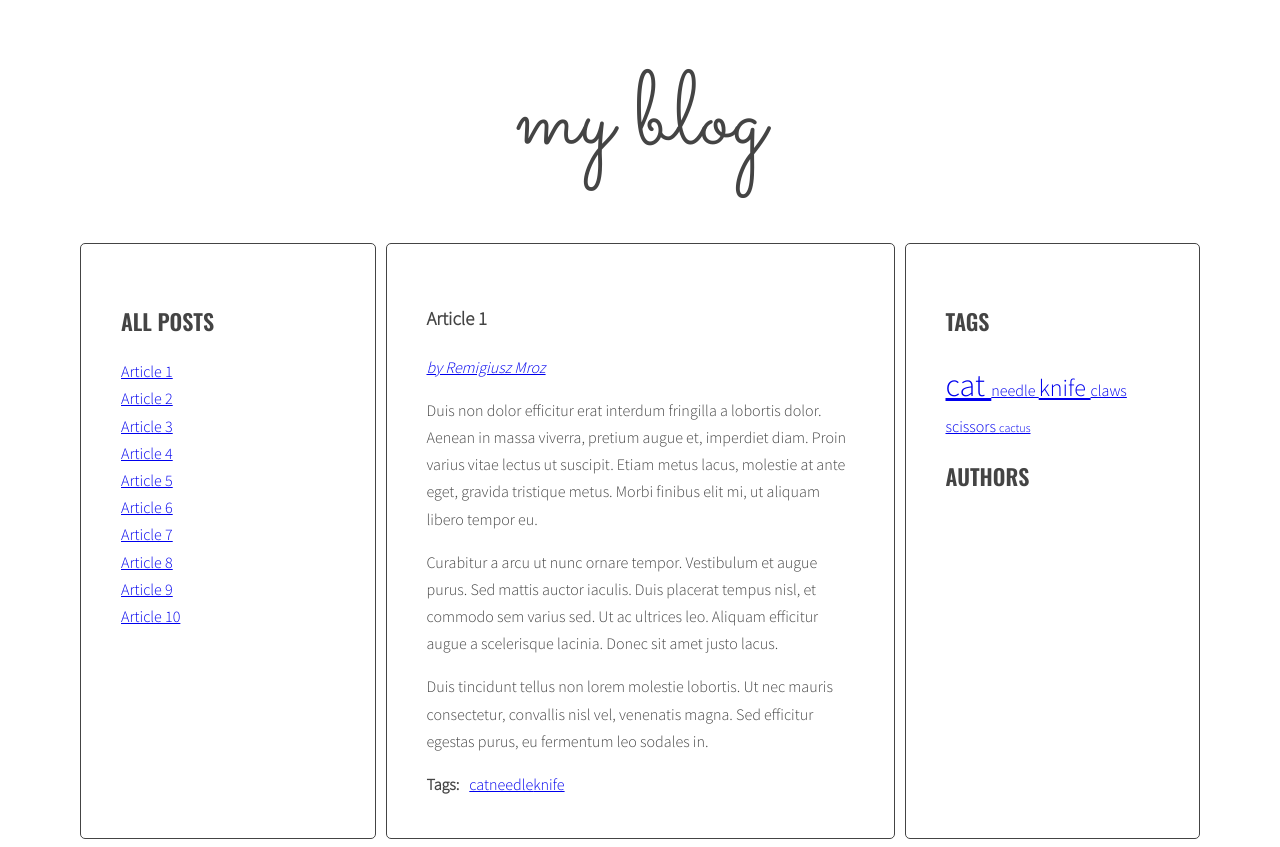
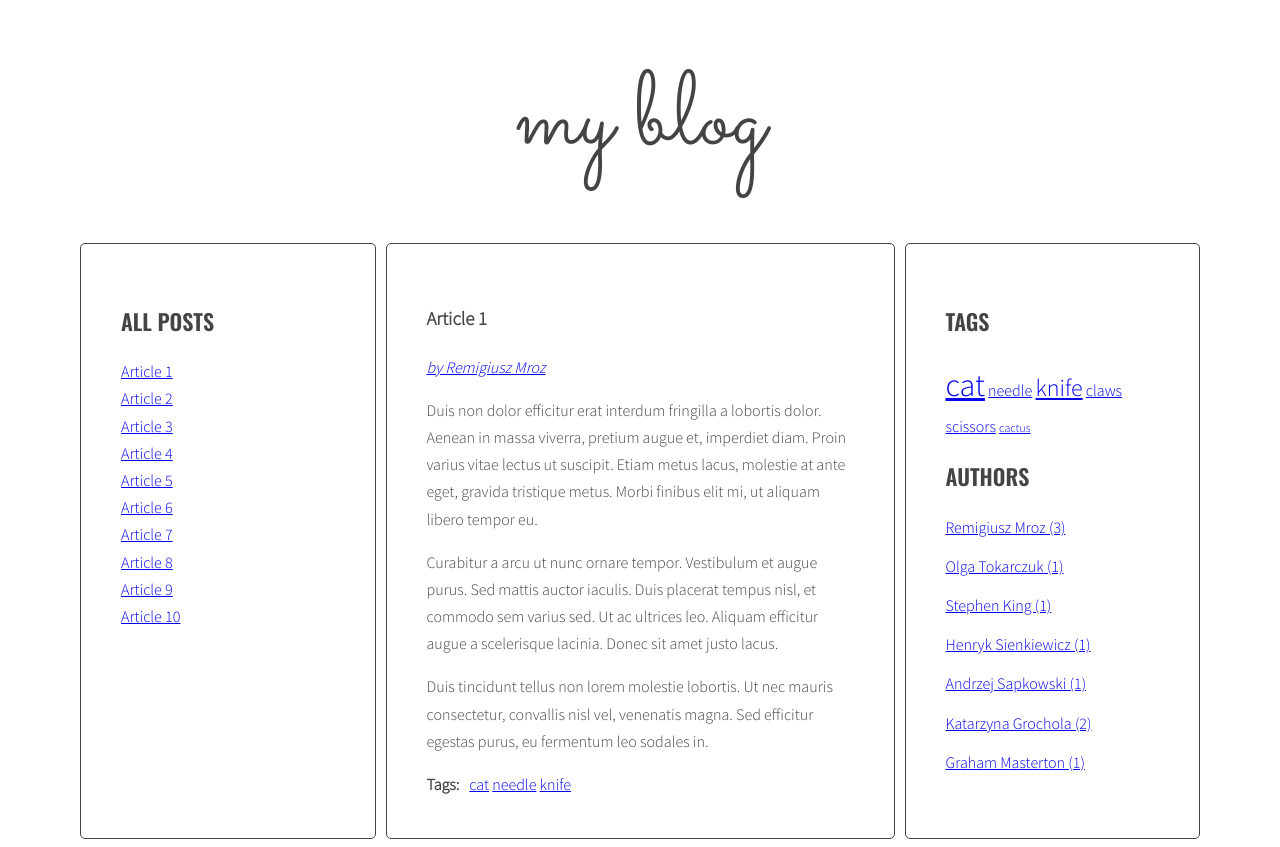
Before and after one commit to msm84/javascript-blog, a website: page index.html in a window 1280 px wide. Drawn offline with nearby package versions, Linux system fonts and the light colour scheme.

Commit message:
Ready - Handlebars is working.

```diff
--- a/index.html
+++ b/index.html
@@ -73,7 +73,7 @@
                             </ul>
                         </div>
                     </article>
-                    <article class="post" id="article-4" data-tags="claws cactus cat" data-author="Adam Mickiewicz">
+                    <article class="post" id="article-4" data-tags="claws cactus cat" data-author="Remigiusz Mroz">
                         <h3 class="post-title">Article 4</h3>
                         <p class="post-author">by </p>
                         <div class="post-content">
@@ -124,7 +124,7 @@
                             </ul>
                         </div>
                     </article>
-                    <article class="post" id="article-7" data-tags="cat cactus scissors needle knife claws" data-author="Katarzyna Bonda">
+                    <article class="post" id="article-7" data-tags="cat cactus scissors needle knife claws" data-author="Remigiusz Mroz">
                         <h3 class="post-title">Article 7</h3>
                         <p class="post-author">by </p>
                         <div class="post-content">
@@ -157,7 +157,7 @@
                             </ul>
                         </div>
                     </article>
-                    <article class="post" id="article-9" data-tags="knife claws cat scissors" data-author="Blanka Lipinska">
+                    <article class="post" id="article-9" data-tags="knife claws cat scissors" data-author="Katarzyna Grochola">
                         <h3 class="post-title">Article 9</h3>
                         <p class="post-author">by </p>
                         <div class="post-content">
@@ -207,6 +207,31 @@
             </main>
         </div>
     </div>
+    <script id="template-article-link" type="text/x-handlebars-template">
+      <li><a href="#{{ id }}"><span>{{ title }}</span></a></li>
+    </script>
+
+    <script id="template-tag-link" type="text/x-handlebars-template">
+      <li><a href="#tag-{{ id }}">{{ id }}</a></li>
+    </script>
+
+    <script id="template-author-link" type="text/x-handlebars-template">
+      <a href="#author-{{ id }}">by {{ id }}</a>
+    </script>
+
+    <script id="template-tag-cloud-link" type="text/x-handlebars-template">
+      {{#each tags}}
+      <li><a href="#tag-{{ tag }}" class="{{className}}">{{tag}}</a></li>
+      {{/each}}
+    </script>
+
+    <script id="template-author-cloud-link" type="text/x-handlebars-template">
+      {{#each authors}}
+      <li><a href="#author-{{author}}">{{author}} ({{count}})</a></li>
+      {{/each}}
+    </script>
+
+    <script src="https://cdnjs.cloudflare.com/ajax/libs/handlebars.js/4.1.0/handlebars.min.js"></script>
     <script src="js/script.js"></script>
 </body>
 
--- a/js/script.js
+++ b/js/script.js
@@ -1,4 +1,12 @@
 'use strict';
+
+const templates = {
+  articleLink: Handlebars.compile(document.querySelector('#template-article-link').innerHTML),
+  tagLink: Handlebars.compile(document.querySelector('#template-tag-link').innerHTML),
+  authorLink: Handlebars.compile(document.querySelector('#template-author-link').innerHTML),
+  tagCloudLink: Handlebars.compile(document.querySelector('#template-tag-cloud-link').innerHTML),
+  tagCloudAuthor: Handlebars.compile(document.querySelector('#template-author-cloud-link').innerHTML)
+};
 
 function titleClickHandler(event) {
   console.log('Link was clicked!');
@@ -69,7 +77,9 @@ function generateTitleLinks(customSelector = '') {
     const articleTitle = article.querySelector(optTitleSelector).innerHTML; //zwróci zawartość selektora, czyli tytuł artykułu
     console.log(articleTitle);
     /* create HTML of the link */
-    const linkHTML = '<li><a href="#' + articleId + '"><span>' + articleTitle + '</span></a></li>';
+    //const linkHTML = '<li><a href="#' + articleId + '"><span>' + articleTitle + '</span></a></li>';
+    const linkHTMLData = { id: articleId, title: articleTitle };
+    const linkHTML = templates.articleLink(linkHTMLData);
     console.log(linkHTML);
     /* insert link into html variable */
     html = html + linkHTML;
@@ -77,10 +87,8 @@ function generateTitleLinks(customSelector = '') {
   }
 
   titleList.innerHTML = html;
-  console.log(html);
 
   const links = document.querySelectorAll('.titles a');
-  console.log(links);
 
   for (let link of links) {
     link.addEventListener('click', titleClickHandler);
@@ -92,16 +100,16 @@ generateTitleLinks();
 
 // Module 6  + poprawki//
 
-function calculateTagsParams(tags){
+function calculateTagsParams(tags) {
   let params = {
     max: 0,
     min: 999999,
   };
 
-  for(let tag in tags){
-    if(tags[tag] > params.max){
+  for (let tag in tags) {
+    if (tags[tag] > params.max) {
       params.max = tags[tag];
-    } else if (tags[tag] < params.min){
+    } else if (tags[tag] < params.min) {
       params.min = tags[tag];
     }
     console.log(tag + ' is used ' + tags[tag] + ' times');
@@ -109,12 +117,12 @@ function calculateTagsParams(tags){
   return params;
 }
 
-function calculateTagClass(count, params){
-  const classNumber = Math.floor(((count-params.min)/(params.max-params.min) * optCloudClassCount + 1));
+function calculateTagClass(count, params) {
+  const classNumber = Math.floor(((count - params.min) / (params.max - params.min) * optCloudClassCount + 1));
   return optCloudClassPrefix + classNumber;
 }
 
-function generateTags(){
+function generateTags() {
   /* [NEW] create a new variable allTags with an empty object */
   let allTags = {};
   /* [DONE] find all articles */
@@ -126,7 +134,7 @@ function generateTags(){
     const tagsList = article.querySelector(optArticleTagsSelector);
     console.log(tagsList);
     /* [DONE] make html variable with empty string */
-    let html ='';
+    let html = '';
     /* [DONE] get tags from data-tags attribute */
     const articleTags = article.getAttribute('data-tags');
     console.log(articleTags);
@@ -135,16 +143,16 @@ function generateTags(){
     console.log(articleTagsArray);
 
     /* START LOOP: for each tag */
-    for(let tag of articleTagsArray){
+    for (let tag of articleTagsArray) {
       /* generate HTML of the link */
       console.log(tag);
-      const linkTags = '<li><a href="#tag-' + tag + '">' + tag + '</a></li>';
+      //const linkTags = '<li><a href="#tag-' + tag + '">' + tag + '</a></li>';
+      const linkTagData = { id: tag };
+      const linkTags = templates.tagLink(linkTagData);
       /* add generated code to html variable */
-      console.log(linkTags);
       html = html + linkTags;
-      console.log(html);
       /* [NEW] check if this link is NOT already in allTags */
-      if(!allTags.hasOwnProperty(tag)){ // ! to negacja, czyli jeśli NIE MA klucza tag
+      if (!allTags.hasOwnProperty(tag)) { // ! to negacja, czyli jeśli NIE MA klucza tag
         /* [NEW] add tag to allTags object*/
         allTags[tag] = 1;
       } else {
@@ -154,49 +162,56 @@ function generateTags(){
     }
     /* insert HTML of all the links into the tags wrapper */
     tagsList.innerHTML = html;
-    console.log(html);
     /* END LOOP: for every article: */
   }
   /* [NEW] find list of tags in right column */
   const tagList = document.querySelector('.tags');
 
   const tagsParams = calculateTagsParams(allTags);
-  console.log('tagsParams:' , tagsParams);
+  console.log('tagsParams:', tagsParams);
 
   /* [NEW] create variable for all links HTML code */
-  let allTagsHTML = '';
+  /*let allTagsHTML = ''; wcześniej uzywalismy tej zmiennej bez szablonów */
+  const allTagsData = { tags: [] };
   /*[NEW] START LOOP: for each tag in allTags: */
-  for (let tag in allTags){
+  for (let tag in allTags) {
     /*[NEW] generate code of a link and add it to allTagsHTML */
     //wersja z licznikiem//
     //allTagsHTML += '<li><a href="#tag-' + tag + '" class="' + calculateTagClass(allTags[tag], tagsParams) + '">'+ tag + ' ' + '(' + (allTags[tag])+ ')' + ' </a></li>';//
     //wersja z chmurą tagów bez licznika wystąpień://
-    allTagsHTML += '<li><a href="#tag-' + tag + '" class="' + calculateTagClass(allTags[tag], tagsParams) + '">'+ tag + ' </a></li>';
+    //allTagsHTML += '<li><a href="#tag-' + tag + '" class="' + calculateTagClass(allTags[tag], tagsParams) + '">'+ tag + ' </a></li>';
+    /* Wersja z szablonami i dodawaniem kolejnych obiektów*/
+    allTagsData.tags.push({
+      tag: tag,
+      count: allTags[tag],
+      className: calculateTagClass(allTags[tag], tagsParams)
+    });
   }
   /* [NEW] END LOOP: for each tag in allTags: */
   /* [NEW] add html from allTagsHTML to taglist */
-  tagList.innerHTML = allTagsHTML;
+  //tagList.innerHTML = allTagsHTML;
+  /* Wersja z szablonami, zmianiamy powyzsza linie*/
+  tagList.innerHTML = templates.tagCloudLink(allTagsData);
+  console.log(allTagsData);
   console.log(allTags);
-  console.log(allTagsHTML);
 }
 generateTags();
 
 
-function tagClickHandler(event){
+function tagClickHandler(event) {
   /* prevent default action for this event */
   event.preventDefault();
   /* make new constant named "clickedElement" and give it the value of "this" */
   const clickedElement = this;
   /* make a new constant "href" and read the attribute "href" of the clicked element */
   const href = clickedElement.getAttribute('href');
-  console.log(href);
   /* make a new constant "tag" and extract(usuń) tag from the "href" constant */
   const tag = href.replace('#tag-', '');
   /* find all tag links with class active */
   const activeTagsLinks = document.querySelectorAll('a.active[href^="#tag-"]');
 
   /* START LOOP: for each active tag link */
-  for (let activeTagsLink of activeTagsLinks){
+  for (let activeTagsLink of activeTagsLinks) {
     /* remove class active */
     activeTagsLink.classList.remove('active');
   }
@@ -206,7 +221,7 @@ function tagClickHandler(event){
   const allTagsLinks = document.querySelectorAll('a[href="' + href + '"]');
 
   /* START LOOP: for each found tag link */
-  for (let allTagsLink of allTagsLinks){
+  for (let allTagsLink of allTagsLinks) {
     /* add class active */
     allTagsLink.classList.add('active');
   }
@@ -216,14 +231,14 @@ function tagClickHandler(event){
   generateTitleLinks('[data-tags~="' + tag + '"]');
 }
 
-function addClickListenersToTags(){
+function addClickListenersToTags() {
   /* find all links to tags */
   const allLinksToTags = document.querySelectorAll('a[href^="#tag-"]');
   console.log(allLinksToTags);
   /* START LOOP: for each link */
-  for(let allLinksToTag of allLinksToTags){
+  for (let allLinksToTag of allLinksToTags) {
     /* add tagClickHandler as event listener for that link */
-    allLinksToTag.addEventListener('click',tagClickHandler);
+    allLinksToTag.addEventListener('click', tagClickHandler);
     /* END LOOP: for each link */
   }
 }
@@ -231,13 +246,15 @@ addClickListenersToTags();
 
 //DODANIE AUTORA DO ARTYKUŁU
 
-function generateAuthors(){
+function generateAuthors() {
   /* [NEW] create a new variable allAuthors with an empty object */
   let allAuthors = {};
   /* [DONE] find all articles */
   const articles = document.querySelectorAll(optArticleSelector);
+  /*let allAuthorsHTML = ''; - tej zmiennej uzywalem bez szablonow - zmieniam na stałą z obiektem i tablicą allAuthorsData */
+  const allAuthorsData = {authors: []};
   /* [DONE] START LOOP: for every article: */
-  for (let article of articles){
+  for (let article of articles) {
     /* [DONE] find authors wrapper */
     const authorsList = article.querySelector(optArticleAuthorSelector);
     console.log(authorsList);
@@ -246,46 +263,57 @@ function generateAuthors(){
     /* [DONE] get authors from data-tags attribute */
     const authorTags = article.getAttribute('data-author');
     console.log(authorTags);
-    /* generate HTML of the link */
-    const linkAuthors = '<a href="#author-' + authorTags + '">' + 'by ' + authorTags + '</a>';
+    /* generate HTML of the link - w ten sposób bez szablonu*/
+    //const linkAuthors = '<a href="#author-' + authorTags + '">' + 'by ' + authorTags + '</a>';
+    /* a tak z szablonem*/
+    const linkAuthorData = {id: authorTags};
+    const linkAuthors = templates.authorLink(linkAuthorData);
     console.log(linkAuthors);
     /* add generated code to html variable */
     html = html + linkAuthors;
+
     console.log(html);
 
-    /* [NEW] check if this link is NOT already in allAuthors */
-    //if(!allAuthors.hasOwnProperty(tag)){ // ! to negacja, czyli jeśli NIE MA klucza tag
-    /* [NEW] add tag to allTags object*/
-    //  allTags[tag] = 1;
-    //} else {
-    //  allTags[tag]++;
-    //}
+    //[NEW] check if this link is NOT already in allAuthors */
+    if (!allAuthors.hasOwnProperty(authorTags)) { // ! to negacja, czyli jeśli NIE MA autora
+      //[NEW] add author to allAuthors object - to dodaj tego autora do obiektu */
+      allAuthors[authorTags] = 1;
+    } else {
+      allAuthors[authorTags]++;
+    }
 
     /* insert HTML of all the links into the author wrapper */
     authorsList.innerHTML = html;
     console.log(html);
     /* END LOOP for every article */
-
-  }
-  /* [NEW] find list of authors in right column */
-  const authorsList = document.querySelector('.authors');
-  /* [NEW] create variable for all authors HTML code */
-  let allAuthorsHTML = '';
-
-  /*[NEW] generate code of a link and add it to allAuthorsHTML */
-  for (let author of authorsList){
-    const authorTags = author.getAttribute('data-author');
-    allAuthorsHTML += '<li><a href=#author-' + authorTags + '">' + authorTags + '</a></li>';
   }
 
+  /* Pętla iterująca po autorach w celu wygenerowania linków wraz z licznikiem. */
+  for (let author in allAuthors){
+    /* tak link bez szablonu: */
+    // const linkAuthors = '<li><a href="#author-' + author + '">' + author + ' ' + '('+ allAuthors[author] + ')' + '</a></li>';
+    /*allAuthorsHTML += linkAuthors; - zmieniamy tę linię, poniewaz w szablonach chcemy dodawać kolejny obiekt do tablicy allAuthorsData dodawać kolejny obiekt */
+    /* tak z szablonem */
+    allAuthorsData.authors.push({
+      author: author,
+      count: allAuthors[author]
+    });
+  }
+
+  /* [NEW] find list of authors in right column*/
+  const authorsList = document.querySelector('.authors');
+  console.log(authorsList);
+
   /* [NEW] add html from allAuthorsHTML to authorslist */
-  authorsList.innerHTML = allAuthorsHTML;
+  /* jak nizej bez szablonu: */
+  //authorsList.innerHTML = allAuthorsHTML;
+  /* opcja z szablonem: */
+  authorsList.innerHTML = templates.tagCloudAuthor(allAuthorsData);
   console.log(authorsList);
-  console.log(allAuthorsHTML);
 }
 generateAuthors();
 
-function authorClickHandler(event){
+function authorClickHandler(event) {
   /* prevent default action for this event */
   event.preventDefault();
   /* make new constant named "clickedElement" and give it the value of "this" */
@@ -300,7 +328,7 @@ function authorClickHandler(event){
   const activeAuthorsLinks = document.querySelectorAll('a.active[href^="#author-"]');
   console.log(activeAuthorsLinks);
   /* START LOOP: for each active author link */
-  for (let activeAuthorsLink of activeAuthorsLinks){
+  for (let activeAuthorsLink of activeAuthorsLinks) {
     /* remove class active */
     activeAuthorsLink.classList.remove('active');
     //end LOOP//
@@ -309,7 +337,7 @@ function authorClickHandler(event){
   const allAuthorsLinks = document.querySelectorAll('a[href="' + href + '"]');
   console.log(allAuthorsLinks);
   /* START LOOP: for each found author link */
-  for (let allAuthorsLink of allAuthorsLinks){
+  for (let allAuthorsLink of allAuthorsLinks) {
     /* add class active */
     allAuthorsLink.classList.add('active');
     //end LOOP//
@@ -318,14 +346,14 @@ function authorClickHandler(event){
   generateTitleLinks('[data-author="' + author + '"]');
 }
 
-function addClickListenersToAuthors(){
+function addClickListenersToAuthors() {
   /* find all links to authors */
   const allLinksToAuthors = document.querySelectorAll('a[href^="#author-"]');
   console.log(allLinksToAuthors);
   /* START LOOP: for each link */
-  for(let allLinksToAuthor of allLinksToAuthors){
+  for (let allLinksToAuthor of allLinksToAuthors) {
     /* add tagClickHandler as event listener for that link */
-    allLinksToAuthor.addEventListener('click',authorClickHandler);
+    allLinksToAuthor.addEventListener('click', authorClickHandler);
     /* END LOOP: for each link */
   }
 }
```
Lines whose indentation alone changed are shown as unchanged.
